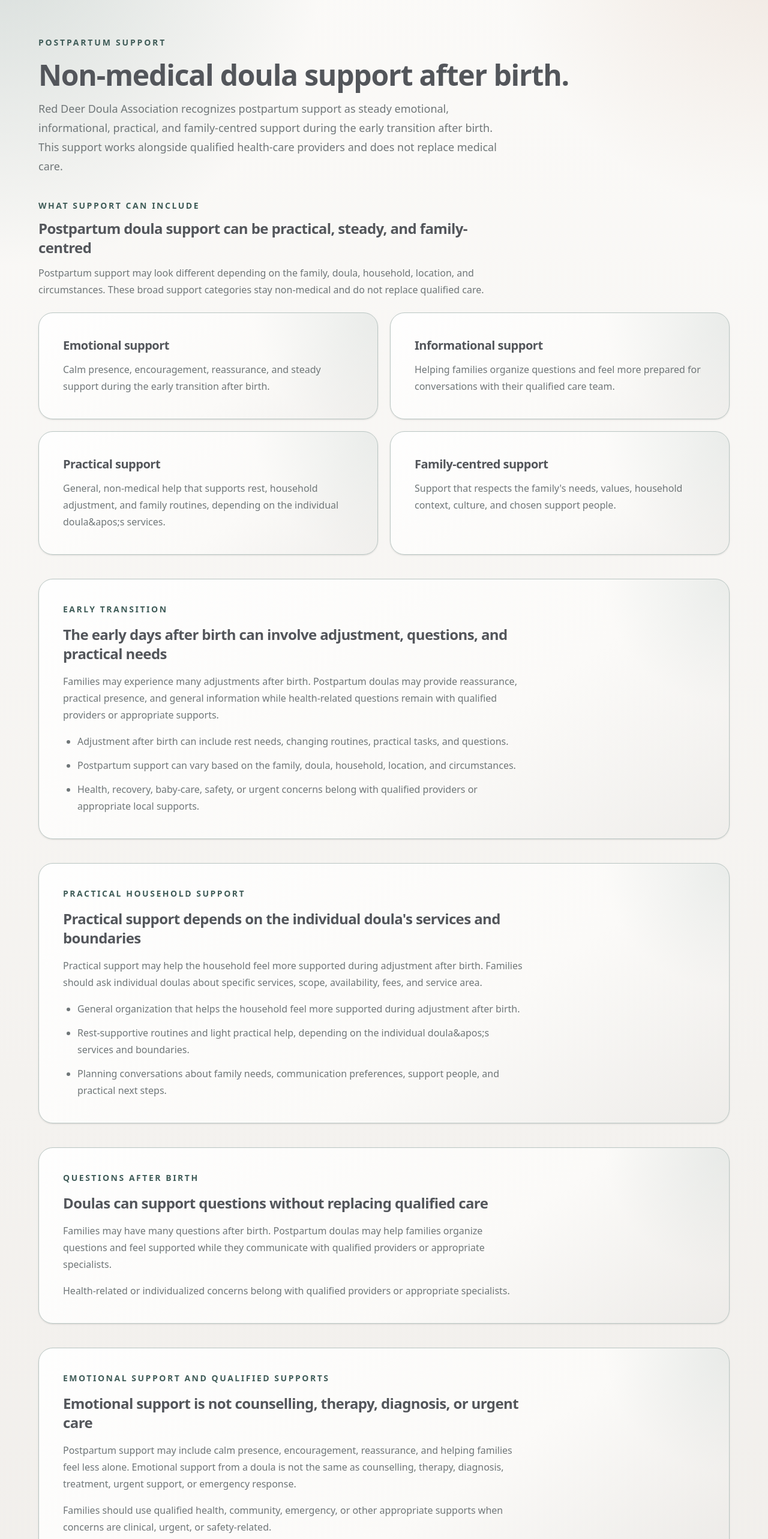
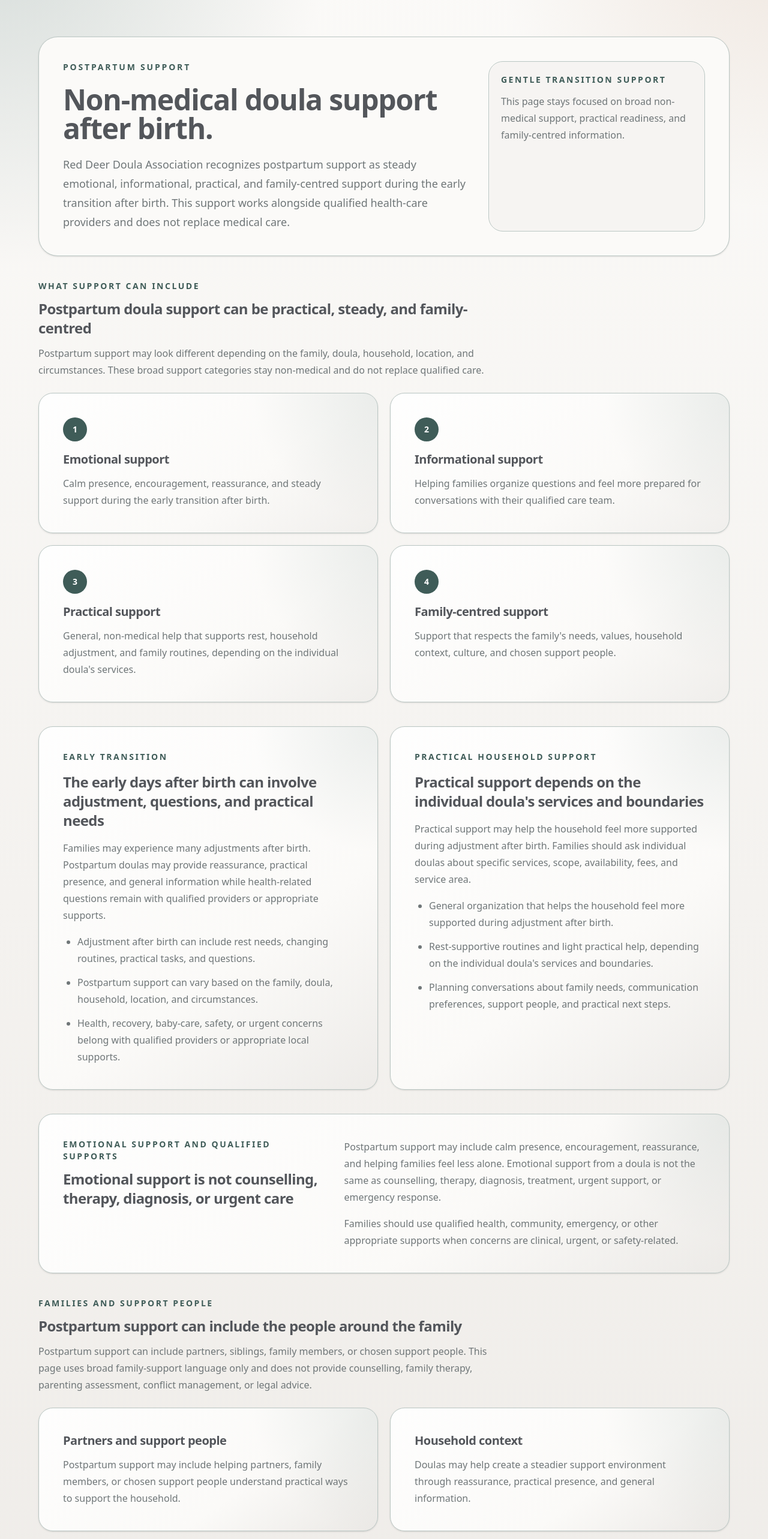
Before and after one commit to hickdwayne-rdp/rdda-platform, a Next.js app in the folder repo/: page /postpartum in a window 1280 px wide. Shown: the part 100-2666 px from the top of the page at 60% size. Built offline with nearby package versions, Linux system fonts and the light colour scheme.

Commit message:
Polish RDDA postpartum support page visuals

```diff
--- a/repo/src/app/postpartum/page.tsx
+++ b/repo/src/app/postpartum/page.tsx
@@ -16,7 +16,7 @@ const postpartumSupportAreas = [
   {
     title: "Practical support",
     description:
-      "General, non-medical help that supports rest, household adjustment, and family routines, depending on the individual doula&apos;s services.",
+      "General, non-medical help that supports rest, household adjustment, and family routines, depending on the individual doula's services.",
   },
   {
     title: "Family-centred support",
@@ -33,7 +33,7 @@ const earlyTransitionItems = [
 
 const householdSupportItems = [
   "General organization that helps the household feel more supported during adjustment after birth.",
-  "Rest-supportive routines and light practical help, depending on the individual doula&apos;s services and boundaries.",
+  "Rest-supportive routines and light practical help, depending on the individual doula's services and boundaries.",
   "Planning conversations about family needs, communication preferences, support people, and practical next steps.",
 ];
 
@@ -61,16 +61,15 @@ export default function PostpartumPage() {
     <PageShell>
       <PageContainer>
         <main className="space-y-10 py-12 md:py-16">
-          <section className="space-y-5">
+          <section className="overflow-hidden rounded-[2rem] border border-border bg-card shadow-sm">
+            <div className="grid gap-8 p-7 md:grid-cols-[1.5fr_0.8fr] md:p-10">
+              <div className="space-y-5">
                 <p className="text-sm font-semibold uppercase tracking-[0.2em] text-primary">
                   Postpartum Support
                 </p>
-
-            <div className="space-y-4">
                 <h1 className="max-w-4xl text-4xl font-semibold tracking-tight text-foreground md:text-5xl">
                   Non-medical doula support after birth.
                 </h1>
-
                 <p className="max-w-3xl text-lg leading-8 text-muted-foreground">
                   Red Deer Doula Association recognizes postpartum support as
                   steady emotional, informational, practical, and family-centred
@@ -78,6 +77,16 @@ export default function PostpartumPage() {
                   works alongside qualified health-care providers and does not
                   replace medical care.
                 </p>
+              </div>
+              <aside className="rounded-[1.5rem] border border-border bg-background/70 p-5">
+                <p className="text-sm font-semibold uppercase tracking-[0.18em] text-primary">
+                  Gentle transition support
+                </p>
+                <p className="mt-3 leading-7 text-muted-foreground">
+                  This page stays focused on broad non-medical support, practical
+                  readiness, and family-centred information.
+                </p>
+              </aside>
             </div>
           </section>
 
@@ -98,23 +107,29 @@ export default function PostpartumPage() {
             </div>
 
             <div className="grid gap-5 md:grid-cols-2">
-              {postpartumSupportAreas.map((area) => (
+              {postpartumSupportAreas.map((area, index) => (
                 <SectionCard key={area.title}>
-                  <article className="space-y-3">
+                  <article className="space-y-4">
+                    <div className="flex h-10 w-10 items-center justify-center rounded-full bg-primary text-sm font-semibold text-white">
+                      {index + 1}
+                    </div>
+                    <div className="space-y-3">
                       <h3 className="text-xl font-semibold tracking-tight text-foreground">
                         {area.title}
                       </h3>
                       <p className="leading-7 text-muted-foreground">
                         {area.description}
                       </p>
+                    </div>
                   </article>
                 </SectionCard>
               ))}
             </div>
           </section>
 
+          <div className="grid gap-5 lg:grid-cols-2">
             <SectionCard>
-            <div className="max-w-3xl space-y-4">
+              <div className="space-y-4">
                 <p className="text-sm font-semibold uppercase tracking-[0.18em] text-primary">
                   Early transition
                 </p>
@@ -122,10 +137,10 @@ export default function PostpartumPage() {
                   The early days after birth can involve adjustment, questions, and practical needs
                 </h2>
                 <p className="leading-7 text-muted-foreground">
-                Families may experience many adjustments after birth. Postpartum
-                doulas may provide reassurance, practical presence, and general
-                information while health-related questions remain with qualified
-                providers or appropriate supports.
+                  Families may experience many adjustments after birth.
+                  Postpartum doulas may provide reassurance, practical presence,
+                  and general information while health-related questions remain
+                  with qualified providers or appropriate supports.
                 </p>
                 <ul className="list-disc space-y-3 pl-6 leading-7 text-muted-foreground">
                   {earlyTransitionItems.map((item) => (
@@ -136,12 +151,12 @@ export default function PostpartumPage() {
             </SectionCard>
 
             <SectionCard>
-            <div className="max-w-3xl space-y-4">
+              <div className="space-y-4">
                 <p className="text-sm font-semibold uppercase tracking-[0.18em] text-primary">
                   Practical household support
                 </p>
                 <h2 className="text-2xl font-semibold tracking-tight text-foreground">
-                Practical support depends on the individual doula&apos;s services and boundaries
+                  Practical support depends on the individual doula's services and boundaries
                 </h2>
                 <p className="leading-7 text-muted-foreground">
                   Practical support may help the household feel more supported
@@ -156,47 +171,31 @@ export default function PostpartumPage() {
                 </ul>
               </div>
             </SectionCard>
+          </div>
 
           <SectionCard>
-            <div className="max-w-3xl space-y-4">
-              <p className="text-sm font-semibold uppercase tracking-[0.18em] text-primary">
-                Questions after birth
-              </p>
-              <h2 className="text-2xl font-semibold tracking-tight text-foreground">
-                Doulas can support questions without replacing qualified care
-              </h2>
-              <p className="leading-7 text-muted-foreground">
-                Families may have many questions after birth. Postpartum doulas
-                may help families organize questions and feel supported while
-                they communicate with qualified providers or appropriate
-                specialists.
-              </p>
-              <p className="leading-7 text-muted-foreground">
-                Health-related or individualized concerns belong with qualified
-                providers or appropriate specialists.
-              </p>
-            </div>
-          </SectionCard>
-
-          <SectionCard>
-            <div className="max-w-3xl space-y-4">
+            <div className="grid gap-6 md:grid-cols-[0.85fr_1.15fr]">
+              <div>
                 <p className="text-sm font-semibold uppercase tracking-[0.18em] text-primary">
                   Emotional support and qualified supports
                 </p>
-              <h2 className="text-2xl font-semibold tracking-tight text-foreground">
+                <h2 className="mt-3 text-2xl font-semibold tracking-tight text-foreground">
                   Emotional support is not counselling, therapy, diagnosis, or urgent care
                 </h2>
-              <p className="leading-7 text-muted-foreground">
+              </div>
+              <div className="space-y-4 leading-7 text-muted-foreground">
+                <p>
                   Postpartum support may include calm presence, encouragement,
                   reassurance, and helping families feel less alone. Emotional
                   support from a doula is not the same as counselling, therapy,
                   diagnosis, treatment, urgent support, or emergency response.
                 </p>
-              <p className="leading-7 text-muted-foreground">
+                <p>
                   Families should use qualified health, community, emergency, or
                   other appropriate supports when concerns are clinical, urgent,
                   or safety-related.
                 </p>
+              </div>
             </div>
           </SectionCard>
 
@@ -233,8 +232,9 @@ export default function PostpartumPage() {
             </div>
           </section>
 
+          <div className="grid gap-5 lg:grid-cols-2">
             <SectionCard>
-            <div className="max-w-3xl space-y-4">
+              <div className="space-y-4">
                 <p className="text-sm font-semibold uppercase tracking-[0.18em] text-primary">
                   Thinking about fit
                 </p>
@@ -244,8 +244,8 @@ export default function PostpartumPage() {
                 <p className="leading-7 text-muted-foreground">
                   Families may use this page as a gentle starting point for broad
                   reflection. It is not a screening tool, eligibility process,
-                recommendation engine, intake pathway, or promise that RDDA will
-                find or assign a doula.
+                  recommendation engine, intake pathway, or promise that RDDA
+                  will find or assign a doula.
                 </p>
                 <ul className="list-disc space-y-3 pl-6 leading-7 text-muted-foreground">
                   {reflectionItems.map((item) => (
@@ -256,7 +256,7 @@ export default function PostpartumPage() {
             </SectionCard>
 
             <SectionCard>
-            <div className="max-w-3xl space-y-4">
+              <div className="space-y-4">
                 <p className="text-sm font-semibold uppercase tracking-[0.18em] text-primary">
                   Website boundaries
                 </p>
@@ -270,13 +270,9 @@ export default function PostpartumPage() {
                   booking, referral, intake, payment, account, search, filtering,
                   CRM, or email automation services.
                 </p>
-              <p className="leading-7 text-muted-foreground">
-                Visitors should confirm current details directly with qualified
-                providers, responsible organizations, or individual doulas when
-                current or individualized information matters.
-              </p>
               </div>
             </SectionCard>
+          </div>
         </main>
       </PageContainer>
     </PageShell>
```
Lines whose indentation alone changed are shown as unchanged.
